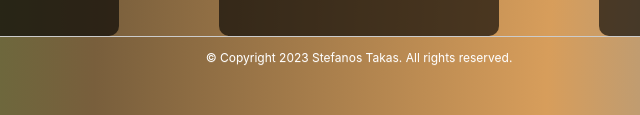
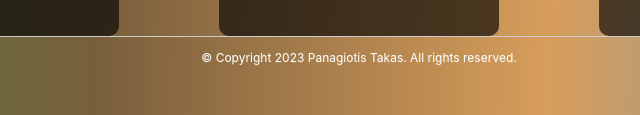
Before and after one commit to pantakas/portfolio, a plain HTML site: page index.html in a window 1280 px wide. Shown: the part 1864-1979 px from the top of the page, 281-921 px from the left. Drawn offline with Linux system fonts and the light colour scheme.

Commit message:
Update index.html

```diff
--- a/index.html
+++ b/index.html
@@ -103,7 +103,7 @@
 
 
       <p class="cp-text" style=" color: white; text-align: center; padding:1%; font-size: 75%;" >
-        © Copyright 2023 Stefanos Takas. All rights reserved.
+        © Copyright 2023 Panagiotis Takas. All rights reserved.
     </p>
 
 
```
